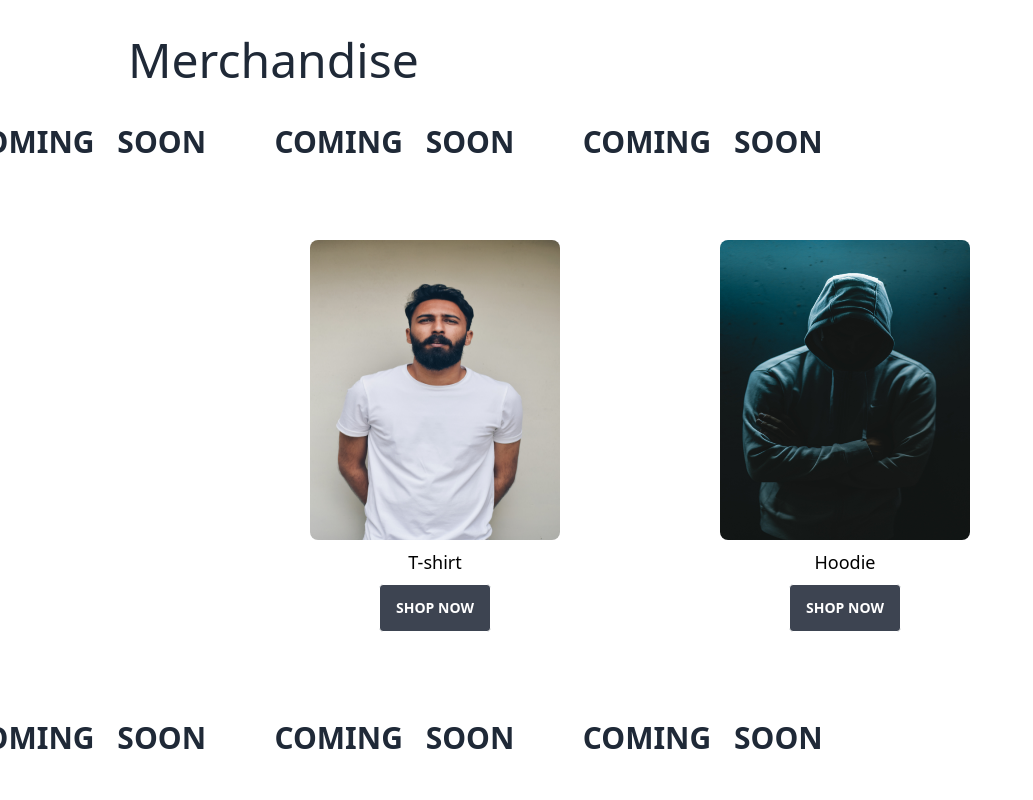
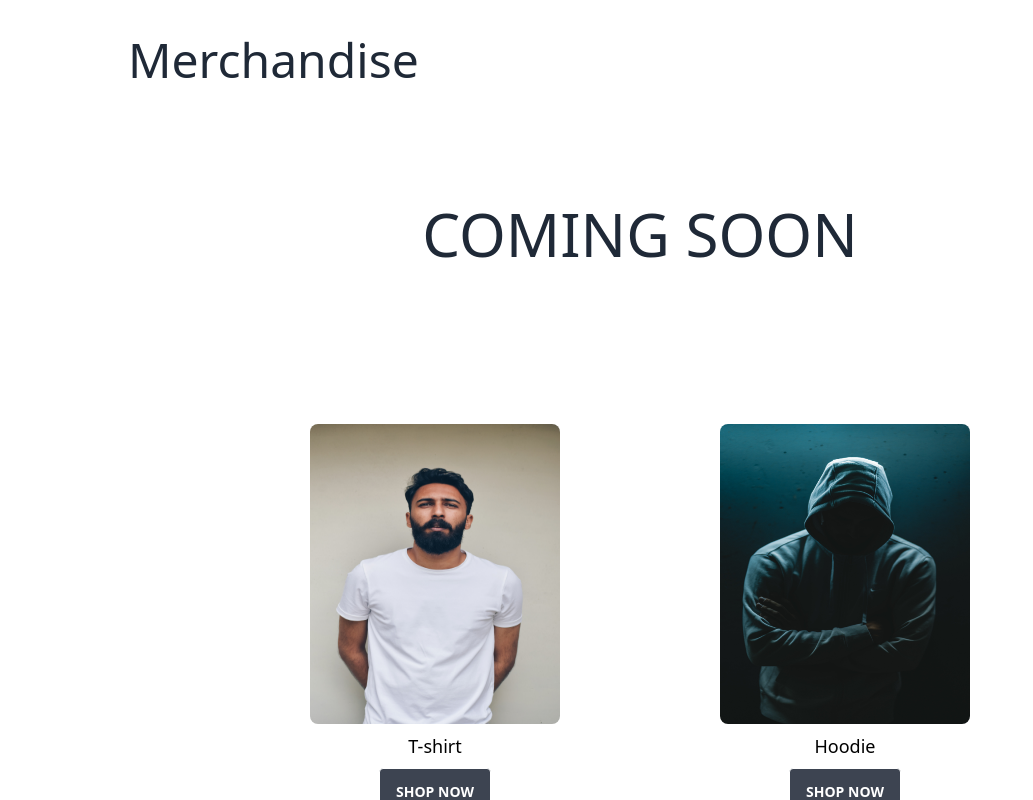
Before and after one commit to Ashutoshkr23/boys-played-well, a Next.js app: page / in a window 1280 px wide. Shown: the part 2220-3020 px from the top of the page, without its empty margins (0-1033 px from the left). Built offline with nearby package versions, Linux system fonts and the light colour scheme.

Commit message:
Coming Soon Animation

```diff
--- a/src/Component/Merchandise.jsx
+++ b/src/Component/Merchandise.jsx
@@ -2,23 +2,57 @@ import React from 'react'
 import { motion } from 'framer-motion';
 
 function Merchandise() {
+    const fadeSlideIn = {
+        initial: {
+            x: 50,
+            opacity: 0
+        },
+        animate: {
+            x: 0,
+            opacity: 1,
+            transition: {
+                duration: 1,
+                type: 'spring',
+                bounce: 0.5
+            }
+        },
+        exit: {
+            x: -50,
+            opacity: 0
+        }
+    }
+
+    const textVariants = {
+        initial: {
+            opacity: 0,
+            y: 50,
+            rotateZ: 30,
+        },
+        animate: {
+            opacity: 1,
+            y: 0,
+            rotateZ: 0,
+            transition: {
+                duration: 0.5,
+            },
+        },
+        exit: {
+            opacity: 0,
+            y: -50,
+            rotateZ: -30,
+            transition: {
+                duration: 0.5,
+            },
+        },
+    }
+
+
   return (
     <div className='my-20'>
           <h1 className='text-5xl ml-32 mb-10'>Merchandise</h1>
-          <div style={{ overflowX: 'hidden' }}>
-              <motion.p
-                  initial={{ x: '100%', opacity: 1, overflowY: 'hidden' }}
-                  animate={{
-                      x: '-100%',
-                      opacity: 1,
-                      transition: { duration: 12, ease: 'easeInOut', repeat: Infinity, repeatDelay: 0 }
-                  }}
-                  className='text-3xl font-bold'
-                  style={{ wordSpacing: '0.5em' }}
-              >
-                  COMING SOON &nbsp; COMING SOON &nbsp;  COMING SOON
-              </motion.p>
-          </div>
+          <motion.div transition={{ duration: 0.6 }} variants={fadeSlideIn} initial="initial" whileInView="animate" exit="exit" viewport={{ once: false, amount: 0.8 }} className="flex justify-center">
+              <h1 className='text-6xl  my-20'>COMING SOON</h1>
+          </motion.div>
 
           <div className='mx-24 flex gap-40 justify-center '>
             <div className='merchnadise-card h-[400px] w-[250px] rounded-lg bg-white my-20'>
@@ -42,20 +76,7 @@ function Merchandise() {
           </div>
 
 
-          <div style={{ overflowX: 'hidden', overflowY: 'hidden' }}>
-              <motion.p
-                  initial={{ x: '100%', opacity: 1 }}
-                  animate={{
-                      x: '-100%',
-                      opacity: 1,
-                      transition: { duration: 12, ease: 'easeInOut', repeat: Infinity, repeatDelay: 1 }
-                  }}
-                    className='text-3xl font-bold'
-                  style={{ wordSpacing: '0.5em' }}
-              >
-                  COMING SOON &nbsp; COMING SOON &nbsp;  COMING SOON
-              </motion.p>
-          </div>
+
 
 
     </div>
```
